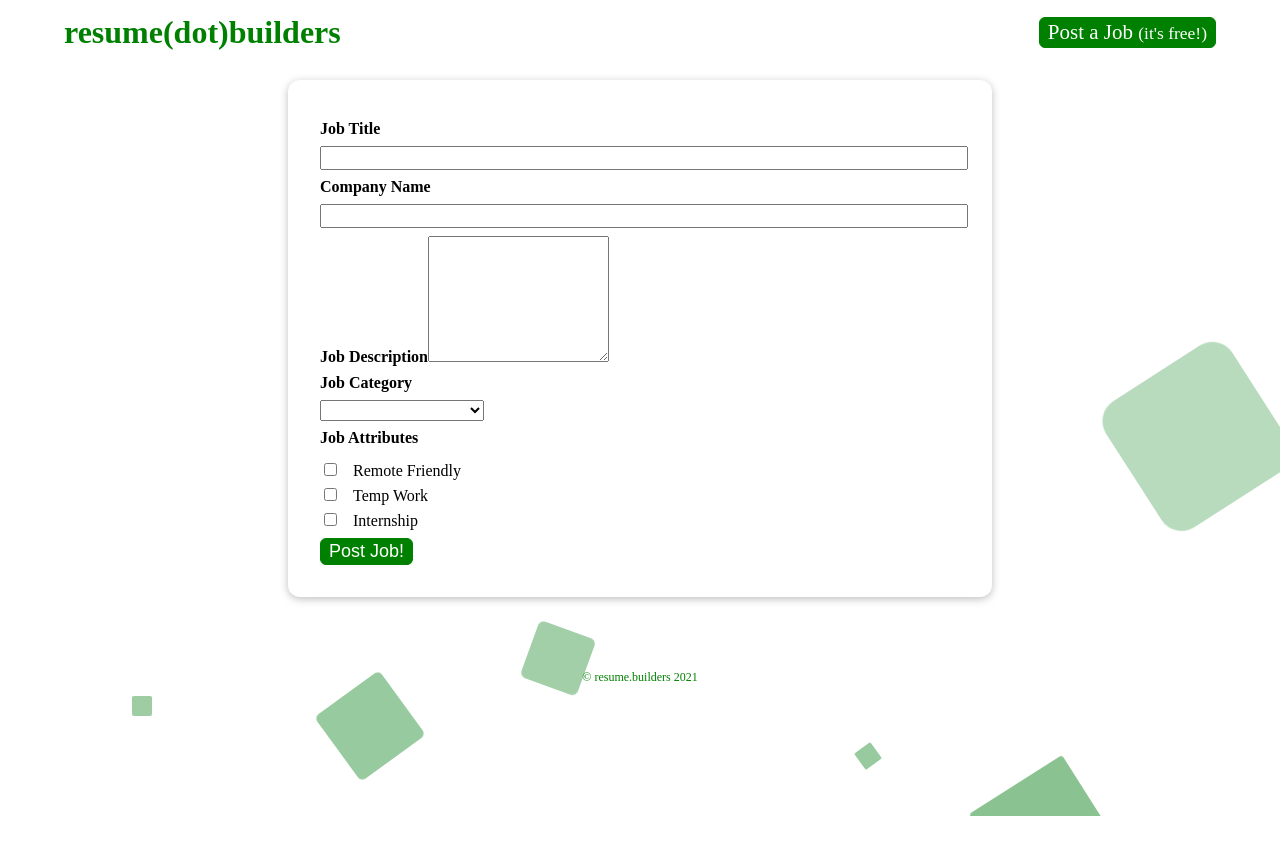
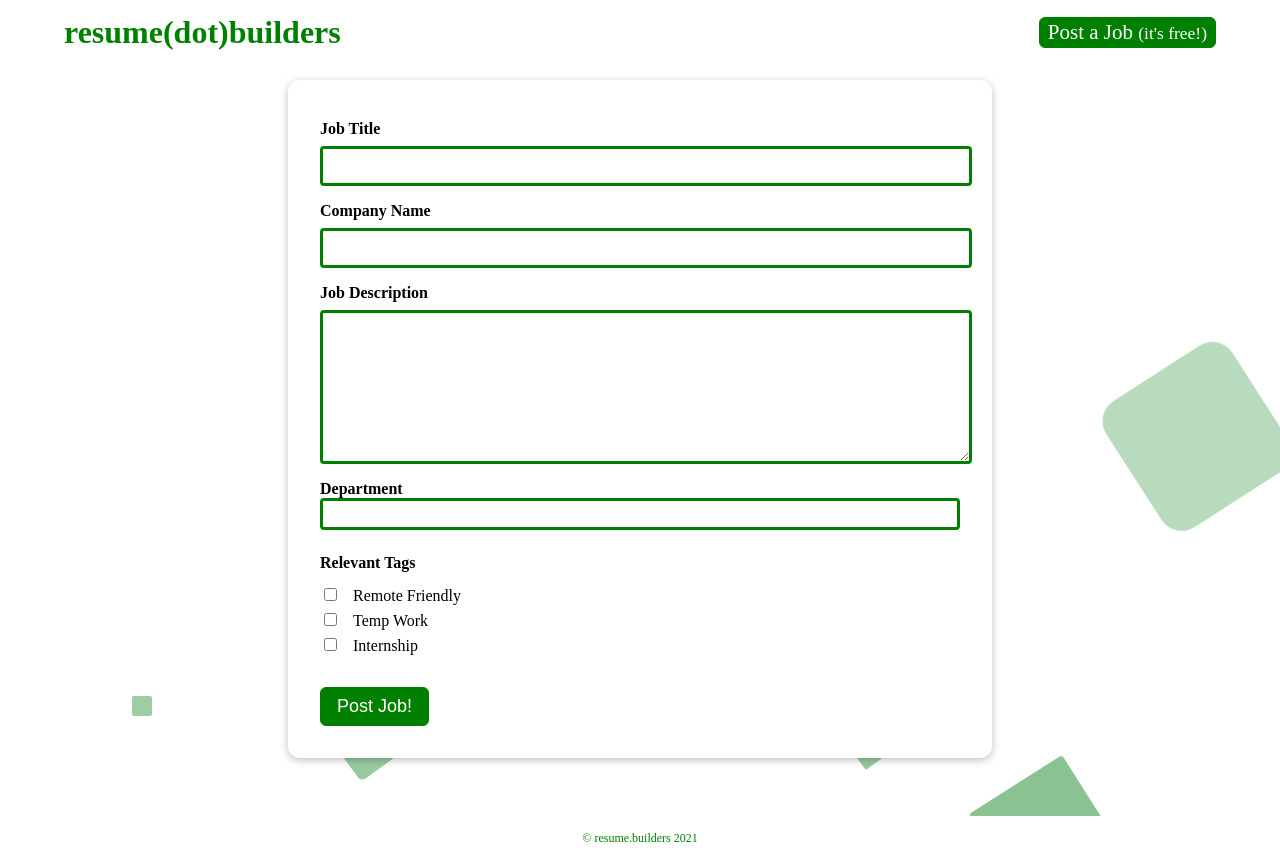
Before and after one commit to patrickstracey/resumebuilders, a Vue app: page /newjob in a window 1280 px wide. Shown: the top 862 px of the page. Before the commit the page ends 816 px from the top, so only its background shows below. Built offline with nearby package versions, Linux system fonts and the light colour scheme.

Commit message:
restyle the new job form

```diff
--- a/src/components/create/NewOppForm.vue
+++ b/src/components/create/NewOppForm.vue
@@ -1,5 +1,5 @@
 <template>
-  <form @submit.prevent="submitForm()">
+  <form @submit.prevent="submitForm()" class="flex-column">
     <div class="form-control">
       <label for="opp-title">Job Title</label>
       <input
@@ -7,7 +7,6 @@
         name="opp-title"
         type="text"
         v-model.trim="oppTitle"
-        required
       />
     </div>
     <div class="form-control">
@@ -17,7 +16,6 @@
         name="opp-company"
         type="text"
         v-model.trim="oppCompany"
-        required
       />
     </div>
     <div class="form-control">
@@ -27,12 +25,11 @@
         name="opp-description"
         rows="8"
         v-model="oppDescription"
-        required
       ></textarea>
     </div>
 
     <div class="form-control">
-      <label for="opp-cat">Job Category</label>
+      <label for="opp-cat">Department</label>
       <select id="opp-cat" name="opp-cat" v-model="oppCategory">
         <option v-bind:value="categoryTypes.ACCOUNT_MANAGEMENT"
           >Account Management</option
@@ -50,7 +47,7 @@
       </select>
     </div>
     <div class="form-control">
-      <h2>Job Attributes</h2>
+      <h2>Relevant Tags</h2>
       <div>
         <input
           id="att-remote"
@@ -83,7 +80,7 @@
       </div>
     </div>
     <div>
-      <button class="link">Post Job!</button>
+      <button class="link" id="submit-btn">Post Job!</button>
     </div>
   </form>
 </template>
@@ -133,6 +130,8 @@ form {
 
 .form-control {
   margin: 0.5rem 0;
+  display: flex;
+  flex-direction: column;
 }
 
 label {
@@ -145,15 +144,18 @@ h2 {
 }
 
 input,
-select {
+textarea {
   display: block;
   width: 100%;
   font: inherit;
   margin-top: 0.5rem;
+  border: 3px solid green;
+  border-radius: 4px;
 }
 
-select {
-  width: auto;
+textarea {
+  padding-left: 4px;
+  max-width: 100%;
 }
 
 input[type="checkbox"] {
@@ -162,7 +164,37 @@ input[type="checkbox"] {
   margin-right: 1rem;
 }
 
+input[type="text"] {
+  height: 32px;
+  padding-left: 4px;
+}
+
 input[type="checkbox"] + label {
   font-weight: normal;
 }
+
+select {
+  appearance: none;
+  background-color: transparent;
+  border: 3px solid green;
+  border-radius: 4px;
+  padding: 0 1em 0 0;
+  margin: 0;
+  width: 100%;
+  font-family: inherit;
+  font-size: inherit;
+  cursor: inherit;
+  line-height: inherit;
+  height: 32px;
+}
+
+option:focus {
+  background-color: green;
+}
+
+#submit-btn {
+  padding: 8px 16px 8px 16px;
+  margin-top: 24px;
+  cursor: pointer;
+}
 </style>
--- a/src/components/detail/JobDetail.vue
+++ b/src/components/detail/JobDetail.vue
@@ -63,14 +63,17 @@ export default {
 }
 
 .attributes {
+  margin-top: 8px;
   justify-content: flex-start;
 }
 
 .attribute {
-  margin-right: 12px;
-  border: 2px solid green;
+  margin: 0px 12px 0px 0px;
+  border: 1px solid green;
   border-radius: 6px;
   padding: 4px 12px 4px 12px;
-  background-color: whitesmoke;
+  background-color: green;
+  color: white;
+  font-size: 14px;
 }
 </style>
```
